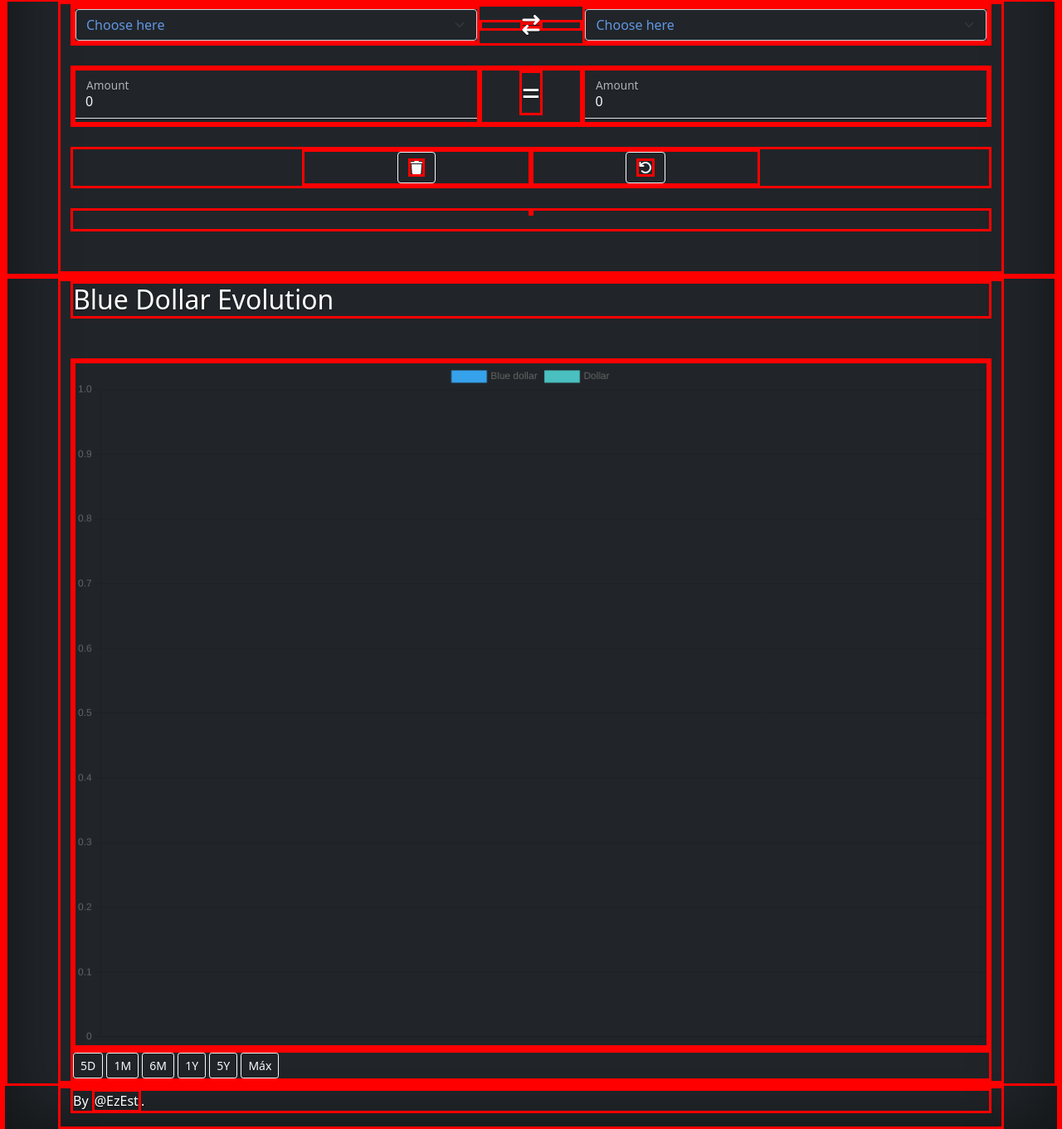
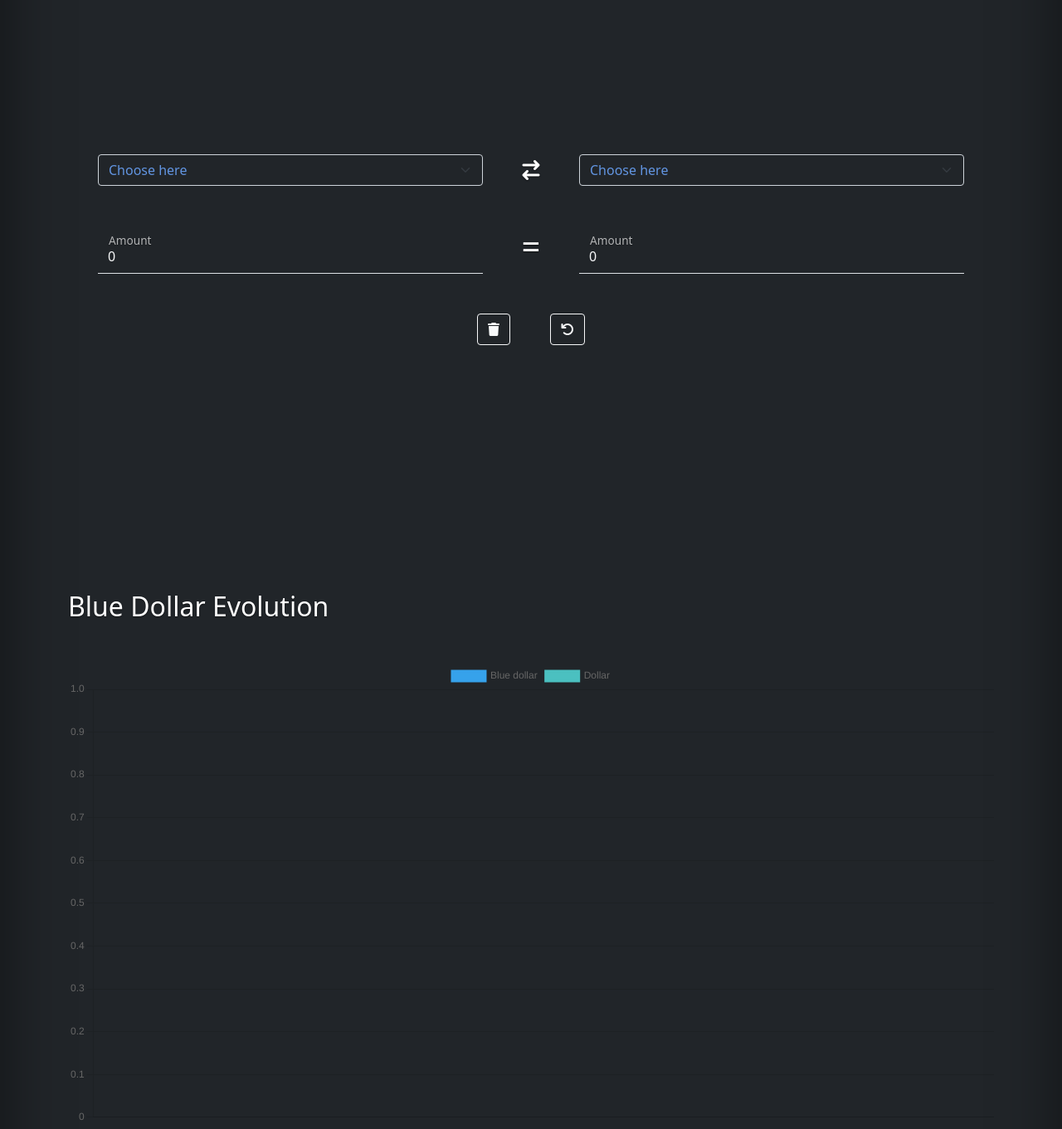
Before and after one commit to ZekeScript/do-now, a plain HTML site: page pages/test.html in a window 1280 px wide. Shown: the part 101-1462 px from the top of the page at 83% size. Drawn offline with nearby package versions, Linux system fonts and the light colour scheme.

Commit message:
change some styles

```diff
--- a/css/main.css
+++ b/css/main.css
@@ -1,9 +1,7 @@
 /*
  * Globals
  */
-*{
-  border: solid red;
-}
+
 /* Custom default button */
 .btn-secondary,
 .btn-secondary:hover,
@@ -18,10 +16,6 @@
 body {
 	text-shadow: 0 0.05rem 0.1rem rgba(0, 0, 0, 0.5);
 	box-shadow: inset 0 0 5rem rgba(0, 0, 0, 0.5);
-}
-
-.cover-container {
-  max-width: 57em;
 }
 
 /*
@@ -57,9 +51,8 @@ body {
 	color: #6295e2;
 }
 
-.converter {
-  height: 95vh;
-  align-items: center;
+.full-view {
+	height: 91vh;
 }
 
 .form-control:focus {
@@ -68,20 +61,21 @@ body {
 	transition: 300ms;
 }
 
-input[type="number"]::-webkit-inner-spin-button,
-input[type="number"]::-webkit-outer-spin-button {
+input[type='number']::-webkit-inner-spin-button,
+input[type='number']::-webkit-outer-spin-button {
 	-webkit-appearance: none;
 	margin: 0;
 }
 
-input[type="number"] {
+input[type='number'] {
 	-moz-appearance: textfield;
 }
 
-input[type="date"] {
+input[type='date'] {
 	border-radius: 4px;
 }
-input[type="date"]:focus {
+
+input[type='date']:focus {
 	border-color: #6295e2 !important;
 	box-shadow: 0 0 5px transparent !important;
 	transition: 300ms;
@@ -114,11 +108,6 @@ input[type="date"]:focus {
 	}
 }
 
-.graphic {
-  height: 95vh;
-  align-items: center;
-}
-
 /*
  * Footer
  */
--- a/pages/test.html
+++ b/pages/test.html
@@ -38,7 +38,9 @@
 
 	<body class="h-100 text-white bg-dark">
 		<!-- Navbar -->
-    <header class="d-flex w-100 h-100 p-3 mx-auto container sticky-top justify-content-evenly row">
+		<header
+			class="d-flex w-100 h-100 p-3 mx-auto container sticky-top justify-content-evenly row"
+		>
 			<section class="col-sm align-self-center justify-text-center">
 				<h2 class="d-flex justify-content-center float-md-start mb-0">
 					<a
@@ -52,7 +54,10 @@
 			<section class="col-sm align-self-center justify-text-center">
 				<nav class="nav nav-masthead justify-content-center float-md-end">
 					<a class="nav-link fw-bold py-1 px-0" href="../index.html">Home</a>
-          <a class="nav-link fw-bold py-1 px-0 disabled active" aria-current="page" href="./converter.html"
+					<a
+						class="nav-link fw-bold py-1 px-0 disabled active"
+						aria-current="page"
+						href="./converter.html"
 						>Converter</a
 					>
 				</nav>
@@ -60,9 +65,11 @@
 		</header>
 
 		<main>
-      <section class="d-flex container flex-column">
+			<section
+				class="d-flex container flex-column full-view justify-content-center p-5"
+			>
 				<!-- Currency selection -->
-        <article class="mb-4 d-flex flex-row">
+				<article class="mb-5 d-flex flex-row">
 					<div class="w-100">
 						<select
 							id="leftCurrency"
@@ -78,7 +85,10 @@
 						</select>
 					</div>
 					<div class="w-25 my-auto d-flex justify-content-center">
-            <i id="cross" class="fa-solid fa-arrow-right-arrow-left fa-xl"></i>
+						<i
+							id="cross"
+							class="fa-solid fa-arrow-right-arrow-left fa-xl"
+						></i>
 					</div>
 					<div class="w-100">
 						<select
@@ -97,7 +107,7 @@
 				</article>
 
 				<!-- Amount -->
-        <article class="mb-4 d-flex flex-row">
+				<article class="mb-5 d-flex flex-row">
 					<div class="form-floating w-100">
 						<input
 							id="leftInput"
@@ -109,7 +119,9 @@
 						/>
 						<label id="labelLeft" for="leftInput">Amount</label>
 					</div>
-          <div class="w-25 my-auto d-flex justify-content-center"><h1>=</h1></div>
+					<div class="w-25 my-auto d-flex justify-content-center">
+						<h1>=</h1>
+					</div>
 					<div class="form-floating w-100">
 						<input
 							id="rightInput"
@@ -124,13 +136,13 @@
 				</article>
 
 				<!-- Buttons -->
-        <article class="mb-4 d-flex flex-row justify-content-center">
-          <div class="d-flex w-25 justify-content-center">
+				<article class="mb-5 d-flex flex-row justify-content-center">
+					<div class="d-flex w-20 pe-5 justify-content-center">
 						<button type="button" class="btn btn-outline-light">
 							<i class="fa-solid fa-trash"></i>
 						</button>
 					</div>
-          <div class="d-flex w-25 justify-content-center">
+					<div class="d-flex w-20 justify-content-center">
 						<button type="button" class="btn btn-outline-light">
 							<i class="fa-solid fa-arrow-rotate-left"></i>
 						</button>
@@ -138,7 +150,7 @@
 				</article>
 
 				<!-- Last update -->
-        <article class="mb-5 d-flex justify-content-center">
+				<article class="d-flex justify-content-center">
 					<p id="last-update" class="mt-auto text-white-50"></p>
 				</article>
 			</section>
@@ -147,28 +159,26 @@
 			<section></section>
 
 			<!-- Graphic -->
-      <section class="container">
+			<section class="d-flex flex-column container full-view justify-content-center">
 				<h2 class="mb-5">Blue Dollar Evolution</h2>
 				<article>
-          <canvas id="blueGraph" width="400" height="300"></canvas>
+					<canvas id="blueGraph" width="400" height="200"></canvas>
 				</article>
 
 				<!-- Time intervals -->
-        <article>
-          <button class="btn btn-outline-light btn-sm" id="5DButton">5D</button>
-          <button class="btn btn-outline-light btn-sm" id="1MButton">1M</button>
-          <button class="btn btn-outline-light btn-sm" id="6MButton">6M</button>
-          <button class="btn btn-outline-light btn-sm" id="1YButton">1Y</button>
-          <button class="btn btn-outline-light btn-sm" id="5YButton">5Y</button>
-          <button class="btn btn-outline-light btn-sm" id="MaxButton">
-            Máx
-          </button>
+				<article class="d-flex justify-content-evenly pt-3">
+					<button class="btn btn-outline-light" id="5DButton">5D</button>
+					<button class="btn btn-outline-light" id="1MButton">1M</button>
+					<button class="btn btn-outline-light" id="6MButton">6M</button>
+					<button class="btn btn-outline-light" id="1YButton">1Y</button>
+					<button class="btn btn-outline-light" id="5YButton">5Y</button>
+					<button class="btn btn-outline-light" id="MaxButton">Máx</button>
 				</article>
 			</section>
 		</main>
 
 		<!-- Footer bar -->
-    <footer class="container">
+		<footer class="container d-flex justify-content-center mt-5">
 			<p>
 				By
 				<a
```
Lines whose indentation alone changed are shown as unchanged.
